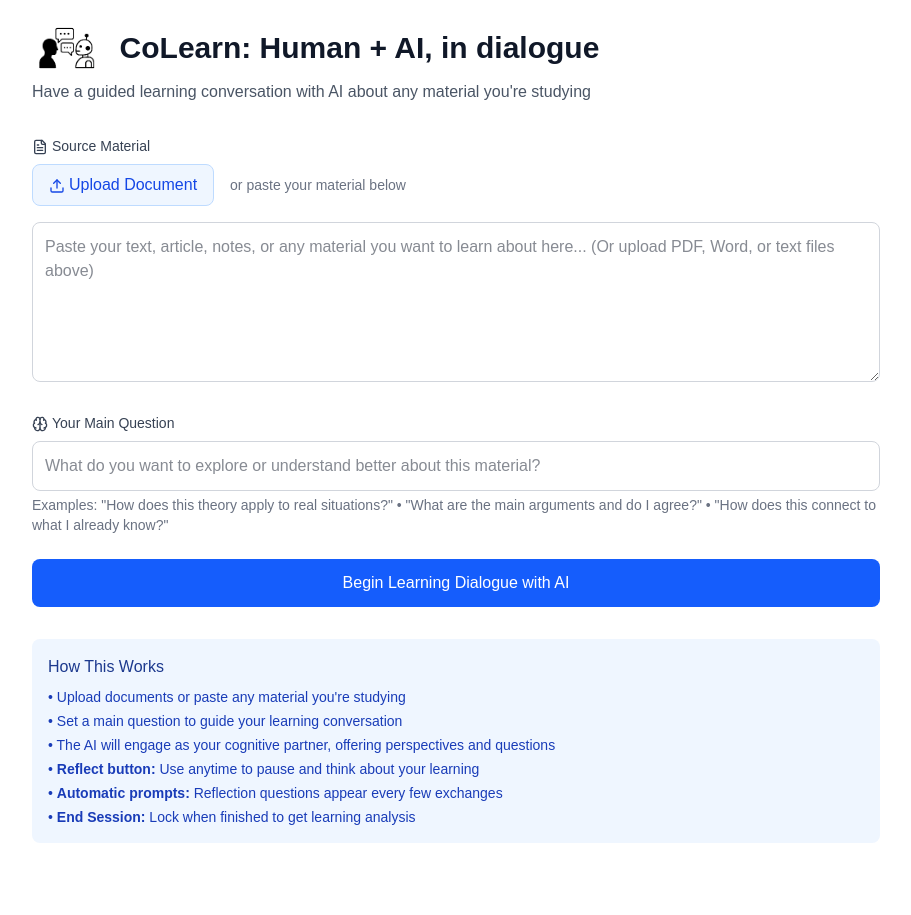
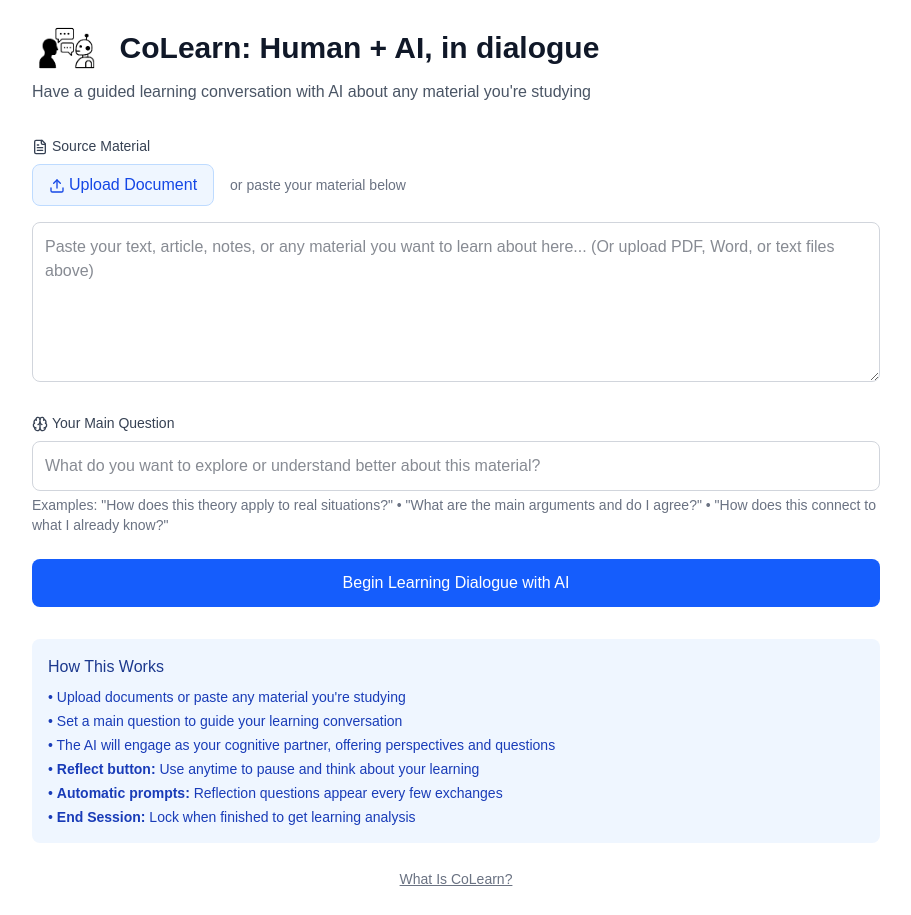
Before and after one commit to SimonPieman1911/colearn-app, a Next.js app: page / in a window 1280 px wide. Shown: the whole page, without its empty margins (184-1095 px from the left). Before the commit the page ends 867 px from the top, so only its background shows below. Built offline with nearby package versions, Linux system fonts and the light colour scheme.

Commit message:
Update page.tsx

```diff
--- a/app/page.tsx
+++ b/app/page.tsx
@@ -792,6 +792,16 @@
             <li>• <strong>End Session:</strong> Lock when finished to get learning analysis</li>
           </ul>
         </div>
+
+        {/* About button for initial screen */}
+        <div className="mt-6 text-center">
+          <button
+            onClick={() => setShowAboutModal(true)}
+            className="text-gray-500 hover:text-gray-700 text-sm underline transition-colors"
+          >
+            What Is CoLearn?
+          </button>
+        </div>
       </div>
     );
   }
@@ -854,6 +864,16 @@
               className="flex-1 bg-blue-600 text-white py-3 px-4 rounded-lg hover:bg-blue-700 transition-colors disabled:opacity-50"
             >
               {isProcessing ? 'Generating Analysis...' : 'Get Learning Analysis'}
+            </button>
+          </div>
+
+          {/* About button for reflection screen */}
+          <div className="mt-6 text-center">
+            <button
+              onClick={() => setShowAboutModal(true)}
+              className="text-gray-500 hover:text-gray-700 text-sm underline transition-colors"
+            >
+              What Is CoLearn?
             </button>
           </div>
         </div>
```
